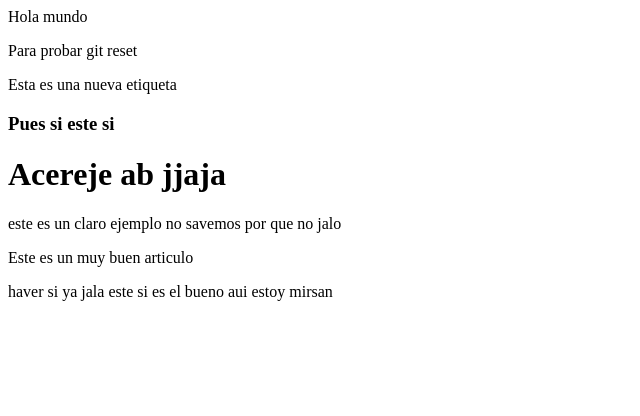
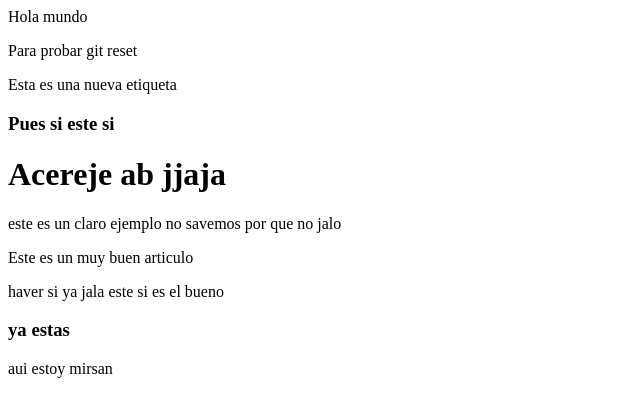
Before and after one commit to PruebaITZ/tutorial, a plain HTML site: page index.html in a window 1280 px wide. Shown: the whole page, without its empty margins (0-640 px from the left). Drawn offline with Linux system fonts and the light colour scheme.

Commit message:
No se que pasa

```diff
--- a/index.html
+++ b/index.html
@@ -17,6 +17,7 @@
 
 		<p>Este  es  un muy buen articulo</p>
 		haver si ya jala este  si es el bueno
+		<h3>ya estas </h3>
 
 			aui  estoy mirsan
 	</body>
```
